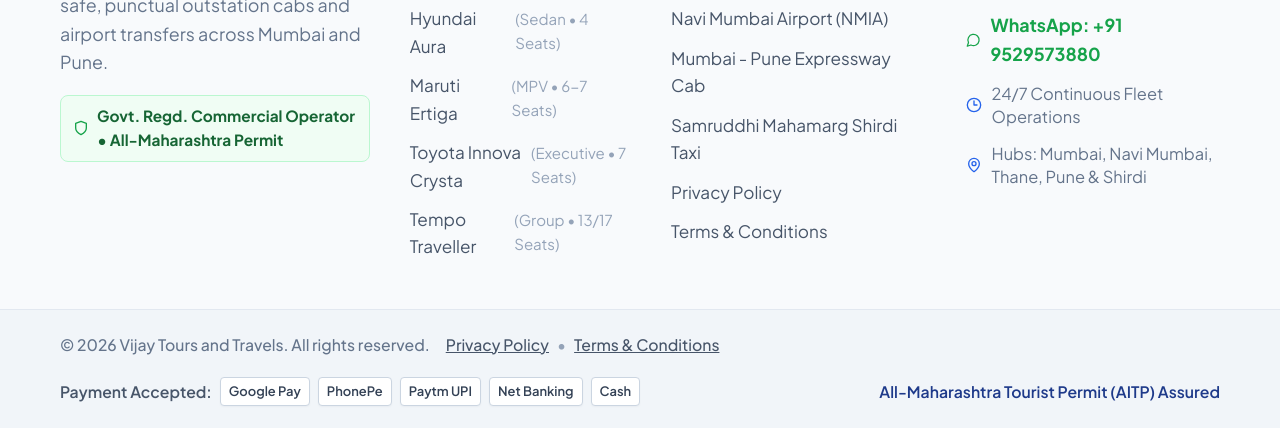
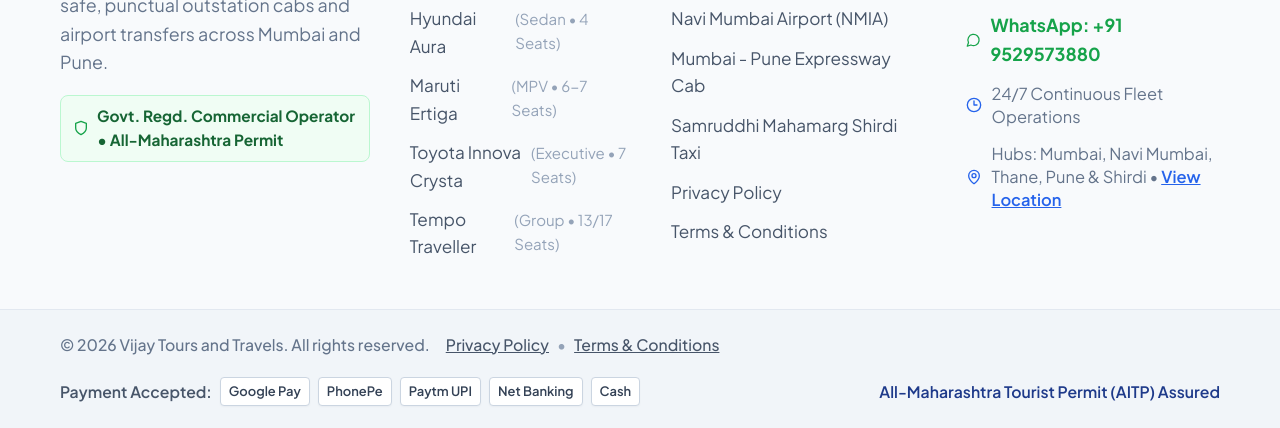
Before and after one commit to suryawanshisuraj/car-booking, a website built with Vite: page index.html in a window 1280 px wide. Shown: the part 6462-6890 px from the top of the page. Built offline with nearby package versions, Linux system fonts and the light colour scheme.

Commit message:
Auto-update: index.html, index.html (26/9/2026, 9:52:30 pm)

```diff
--- a/index.html
+++ b/index.html
@@ -757,7 +757,7 @@
             </div>
             <div class="contact-detail">
               <svg xmlns="http://www.w3.org/2000/svg" width="16" height="16" viewBox="0 0 24 24" fill="none" stroke="currentColor" stroke-width="2" stroke-linecap="round" stroke-linejoin="round"><path d="M20 10c0 4.993-5.539 10.193-7.399 11.799a1 1 0 0 1-1.202 0C9.539 20.193 4 14.993 4 10a8 8 0 0 1 16 0"/><circle cx="12" cy="10" r="3"/></svg>
-              <span>Hubs: Mumbai, Navi Mumbai, Thane, Pune &amp; Shirdi</span>
+              <span>Hubs: Mumbai, Navi Mumbai, Thane, Pune &amp; Shirdi • <a href="https://share.google/uQDP2QnRjSfkViG85" target="_blank" rel="noopener noreferrer" style="color:var(--primary); font-weight:600; text-decoration:underline;">View Location</a></span>
             </div>
           </div>
         </div>
```
